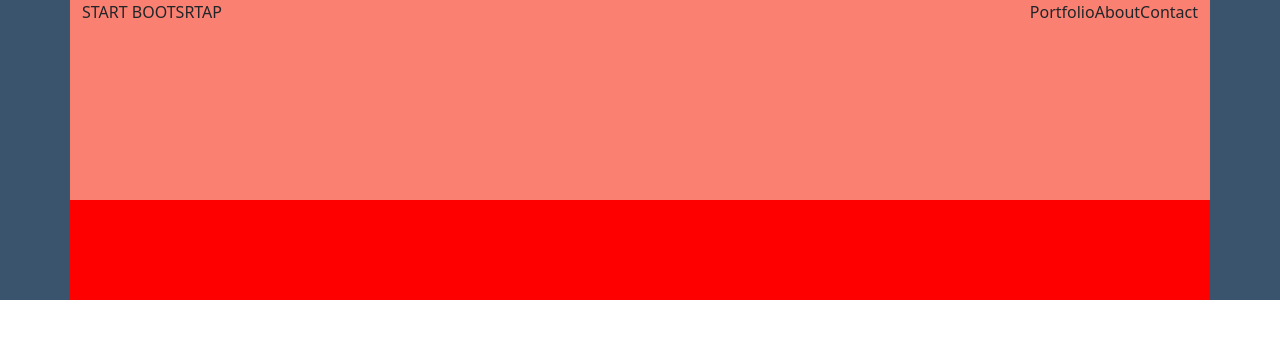
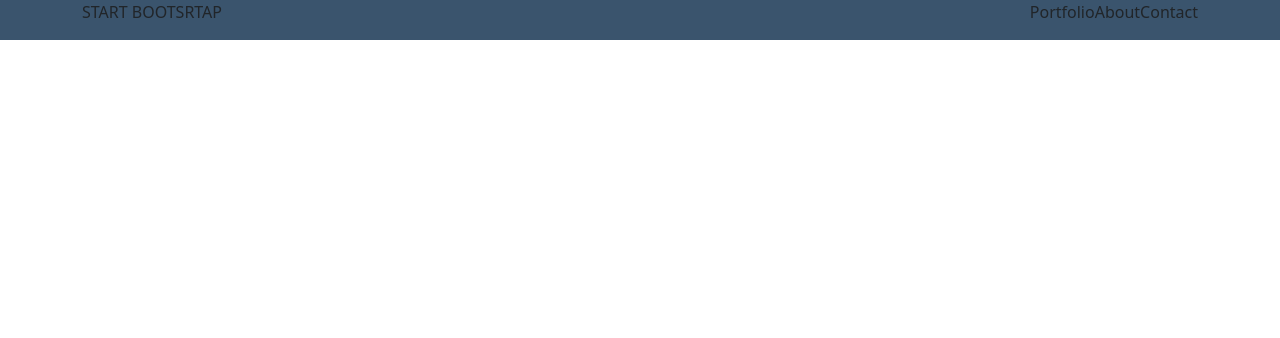
Before and after one commit to francescogentile25/html-css-bootstrap-freelancer, a plain HTML site: page index.html in a window 1280 px wide. Drawn offline with nearby package versions, Linux system fonts and the light colour scheme.

Commit message:
FEAT hedaer section

```diff
--- a/css/style.css
+++ b/css/style.css
@@ -29,20 +29,6 @@ header{
     background-color: var(--grey);
 }
 
-.ms_container{
-    background-color: red;
-    min-height: 300px;
-}
-
-.ms_row{
-
-    background-color: blue;
-}
-
-.ms_col{
-    min-height: 200px;
-    background-color: salmon;
-}
 
 .header_nav{
     display: flex;
--- a/index.html
+++ b/index.html
@@ -13,7 +13,7 @@
 <body>
     <header>
         <div class="container-sm ms_container">
-            <div class="row ms_row">
+            <div class="row ms_row align-content-center">
                 <div class="col ms_col">
                     <P>START BOOTSRTAP</P>
                 </div>
```
